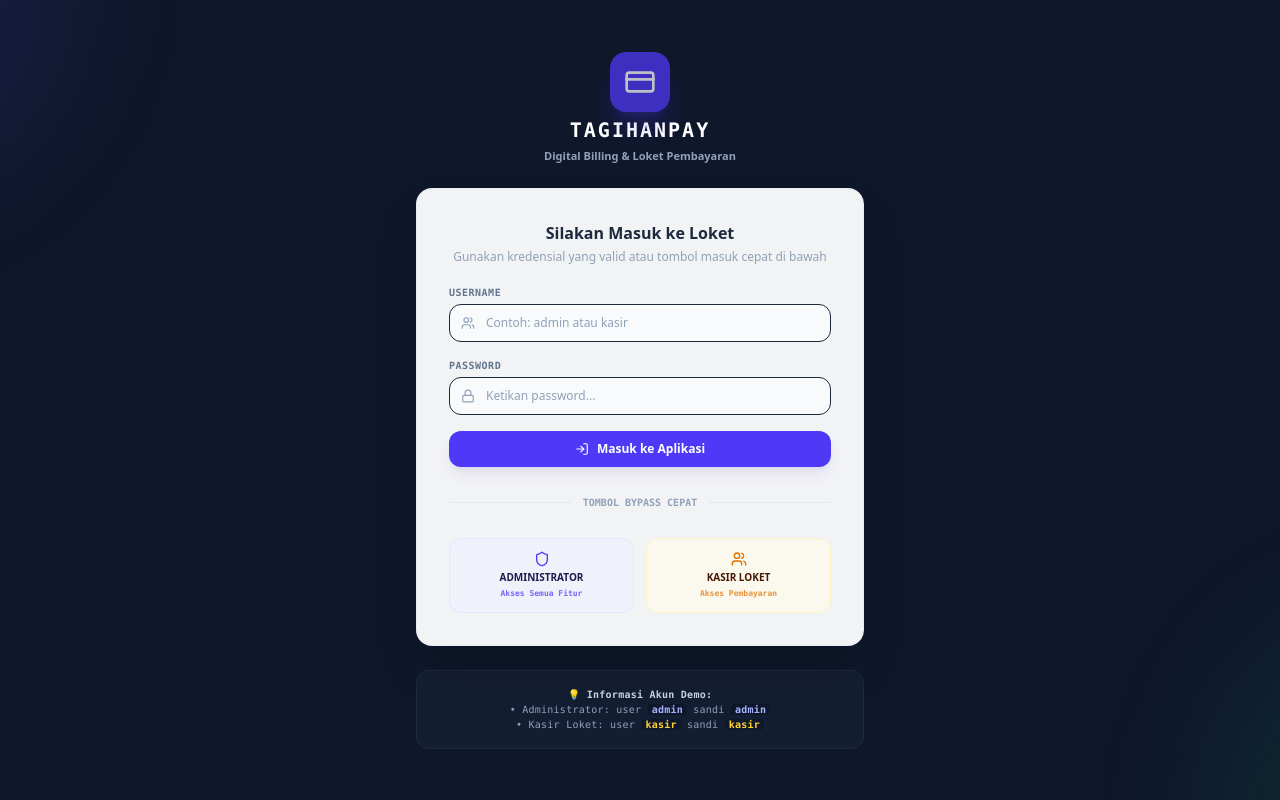
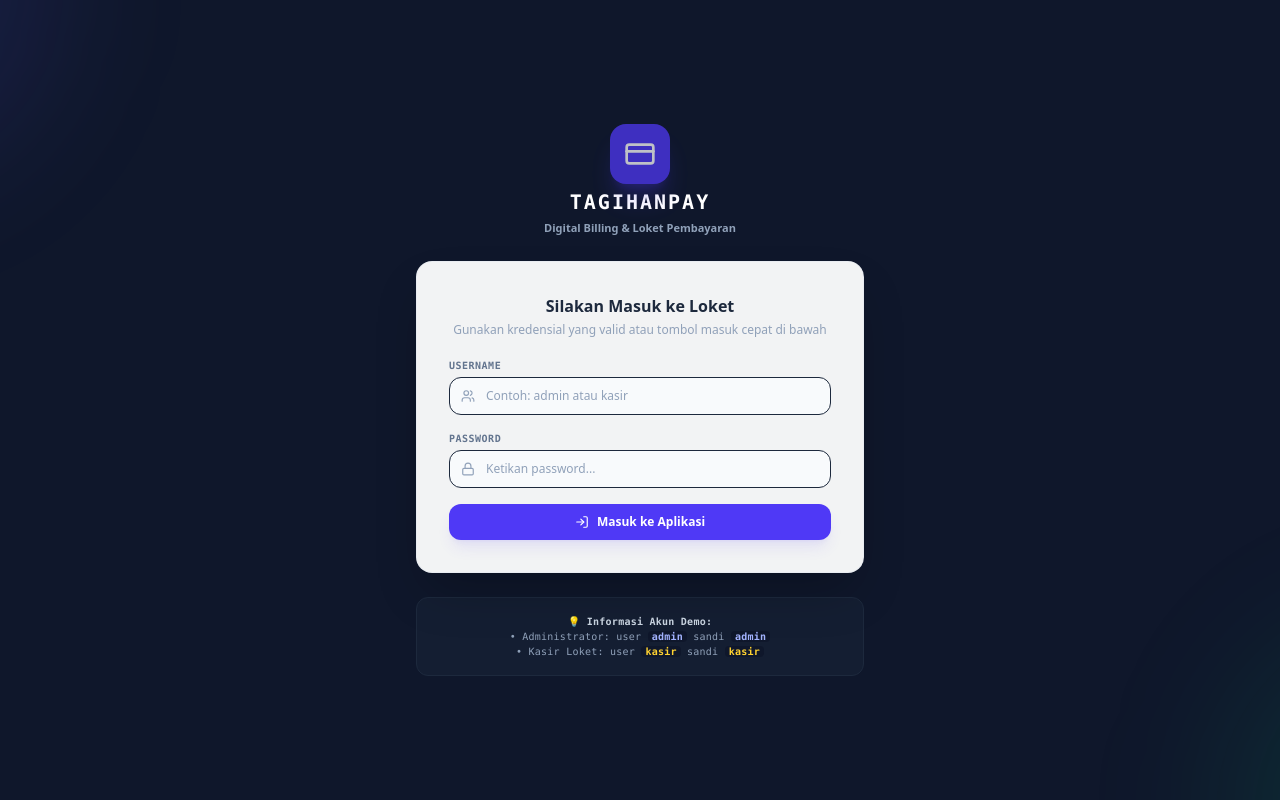
Before and after one commit to asrudin04-stack/Tagihanpay, a React (Vite) app: page / in a window 1280 px wide. Built offline with nearby package versions, Linux system fonts and the light colour scheme.

Commit message:
refactor(auth): remove bypass login buttons
Remove insecure development bypass buttons from the login page to enforce standard authentication flow.

```diff
--- a/src/App.tsx
+++ b/src/App.tsx
@@ -431,36 +431,6 @@ export default function App() {
                 Masuk ke Aplikasi
               </button>
             </form>
-
-            {/* Separator */}
-            <div className="relative flex py-2 items-center">
-              <div className="flex-grow border-t border-slate-200"></div>
-              <span className="flex-shrink mx-3 text-[10px] font-bold text-slate-400 font-mono">TOMBOL BYPASS CEPAT</span>
-              <div className="flex-grow border-t border-slate-200"></div>
-            </div>
-
-            {/* Preset Bypass Access Buttons */}
-            <div className="grid grid-cols-2 gap-3">
-              <button
-                type="button"
-                onClick={() => handleBypassLogin("administrator")}
-                className="p-3 bg-indigo-50/70 hover:bg-indigo-100 border border-indigo-100 rounded-xl text-center group transition cursor-pointer flex flex-col items-center justify-center gap-1"
-              >
-                <Shield size={16} className="text-indigo-600 group-hover:scale-110 transition" />
-                <span className="text-[10px] font-extrabold text-indigo-950 block leading-tight">ADMINISTRATOR</span>
-                <span className="text-[8px] font-semibold text-indigo-600/75 block font-mono">Akses Semua Fitur</span>
-              </button>
-
-              <button
-                type="button"
-                onClick={() => handleBypassLogin("kasir")}
-                className="p-3 bg-amber-50/70 hover:bg-amber-100 border border-amber-100 rounded-xl text-center group transition cursor-pointer flex flex-col items-center justify-center gap-1"
-              >
-                <Users size={16} className="text-amber-600 group-hover:scale-110 transition" />
-                <span className="text-[10px] font-extrabold text-amber-950 block leading-tight">KASIR LOKET</span>
-                <span className="text-[8px] font-semibold text-amber-600/75 block font-mono">Akses Pembayaran</span>
-              </button>
-            </div>
 
           </div>
 
```
